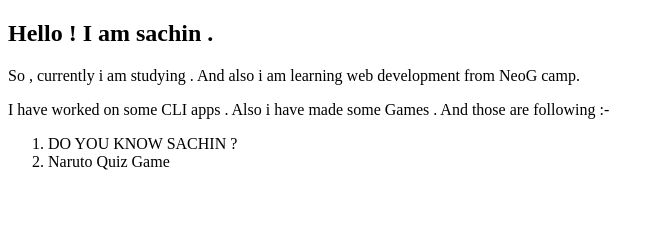
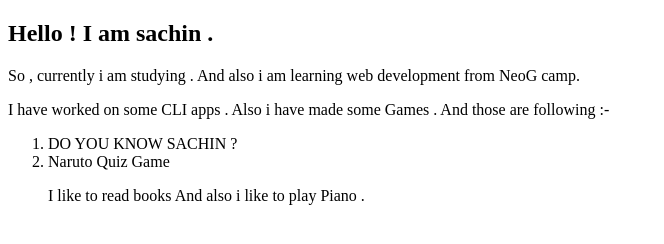
Before and after one commit to iamsacheen/Practice-GitHub, a plain HTML site: page Index.html in a window 1280 px wide. Shown: the whole page, without its empty margins (0-664 px from the left). Drawn offline with Linux system fonts and the light colour scheme.

Commit message:
Update  : Added hobbies
Added my hobbies

```diff
--- a/Index.html
+++ b/Index.html
@@ -13,6 +13,8 @@
   <ol>
     <li>DO YOU KNOW SACHIN ? </li>
     <li>Naruto Quiz Game</li>
+
+    <p>I like to read books And also i like to play Piano .</p>
   </ol>
 </body>
 </html>
```
